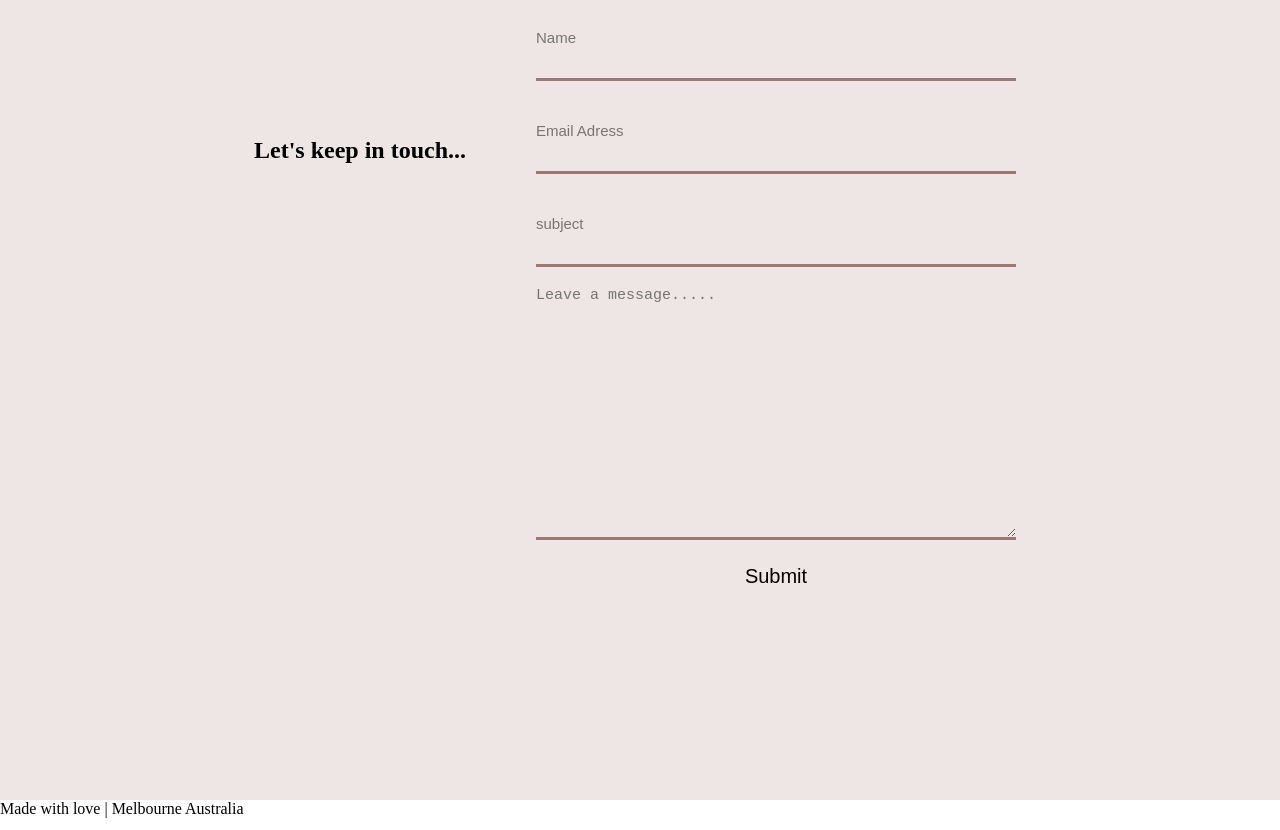
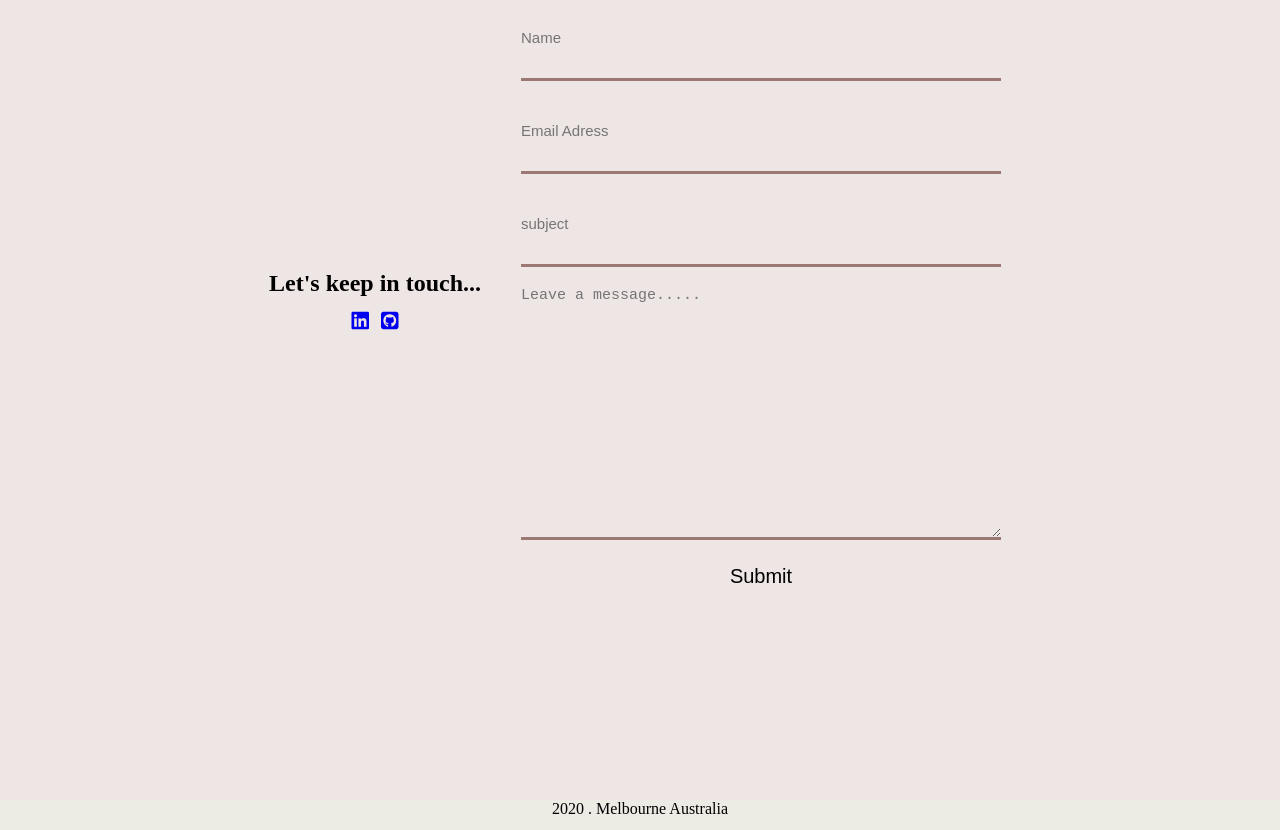
Before and after one commit to ssfung/web_portfolio, a plain HTML site: page index.html in a window 1280 px wide. Shown: the part 4200-5030 px from the top of the page. Drawn offline with nearby package versions, Linux system fonts and the light colour scheme.

Commit message:
updated contact form

```diff
--- a/index.html
+++ b/index.html
@@ -86,9 +86,15 @@
     </section>
     <section>
       <!-- this is a contact me section -->
-      <div id="contact"></div>
+      <div id="contact">
       <div class="contact-me">
+        <div class ="contact-title">
         <h1>Let's keep in touch...</h1>
+        <div class ="social-icons">
+        <a href="www.linkedin.com/in/suet-suet-fung"><i class="fab fa-linkedin fa-lg"></i></a><span>...</span>
+        <a href="https://github.com/ssfung"><i class="fab fa-github-square fa-lg"></i></a>
+      </div>
+      </div>
         <div class="contact-form">
         <form action="https://formspree.io/xwkqzpqg" method="POST">
           <!-- <label for="name">Name</label> -->
@@ -103,13 +109,14 @@
             <input type="submit" value="Submit" id="submit">
             </div>
             </div>
-          </div>
         </form>
+         </div>
+
       </div>
     </section>
     <footer>
       <div class="footer">
-        Made with love | Melbourne Australia
+        2020 .  Melbourne Australia
       </div>
     </footer>
     <div>
--- a/style.css
+++ b/style.css
@@ -158,11 +158,28 @@ margin-top:20px;
   display: flex;
   justify-content: center;
   align-items: center;
+
 }
-.contact-me h1 {
-  margin-right:60px;
-  margin-bottom:300px;
+.contact-title{
+  display:flex;
+  justify-content:flex-start;
+  align-items: center;
+  display:inline;
+  padding-right:30px;
 }
+
+
+.social-icons{
+  display:flex;
+  justify-content:center;
+  align-items:row;
+  color:transparent;
+  text-decoration:none;
+  margin-top:15px;
+
+
+}
+
 
 form {
   display:flex;
@@ -171,12 +188,12 @@ form {
 
 }
 
-form h1 {
+/* form h1 {
   width:1000px;
   margin:50px auto;
   font-size:30px;
 
-}
+} */
 .submit{
   display:flex;
   flex-direction:column;
@@ -207,3 +224,9 @@ form h1 {
   color:black;
   padding:15px;
 }
+
+.footer{
+  height:30px;
+  background: #ECEBE4;
+  text-align:Center;
+}
```
Also changed, not shown:  contact.css (added), all-blog.html (deleted).
